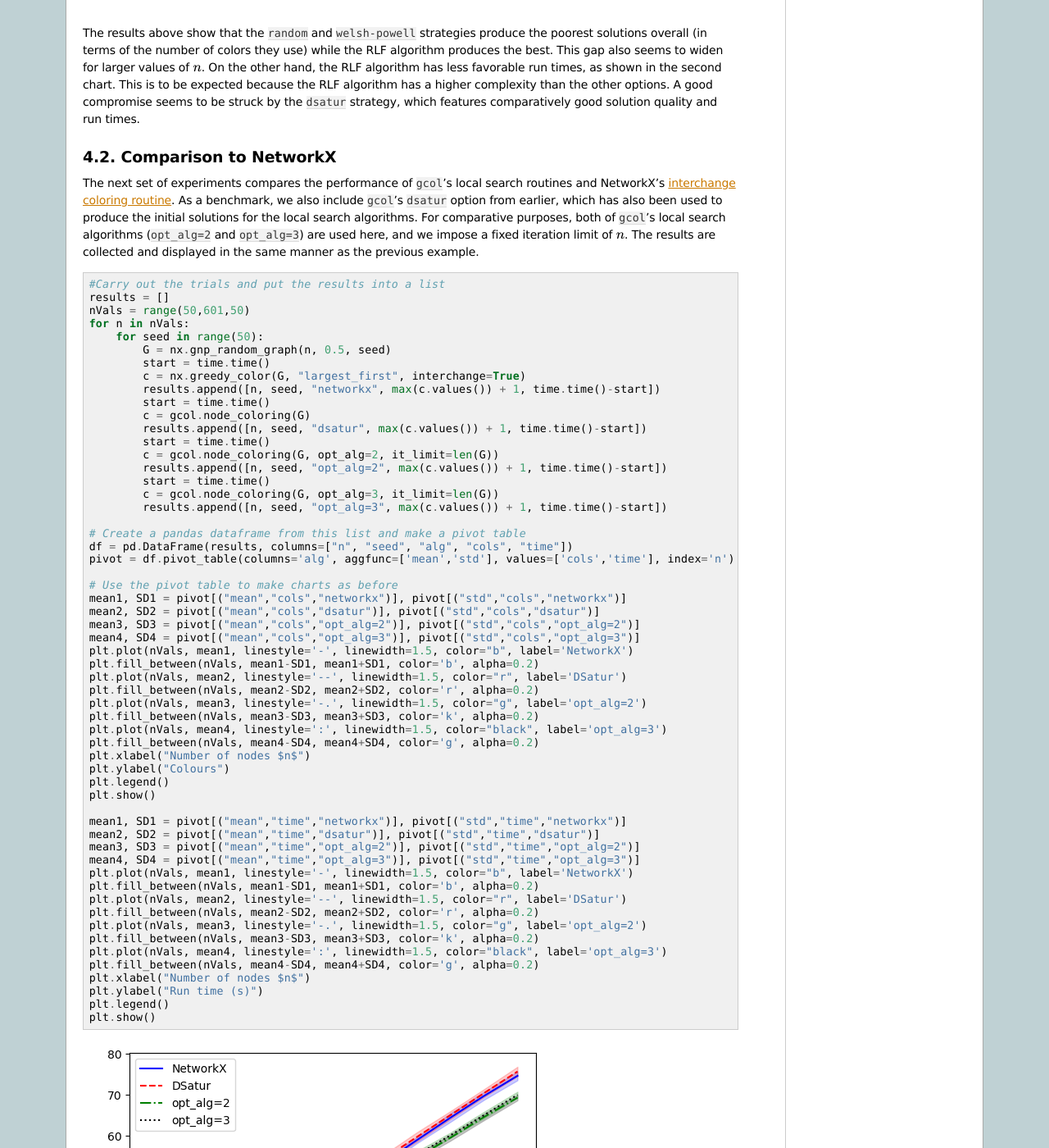
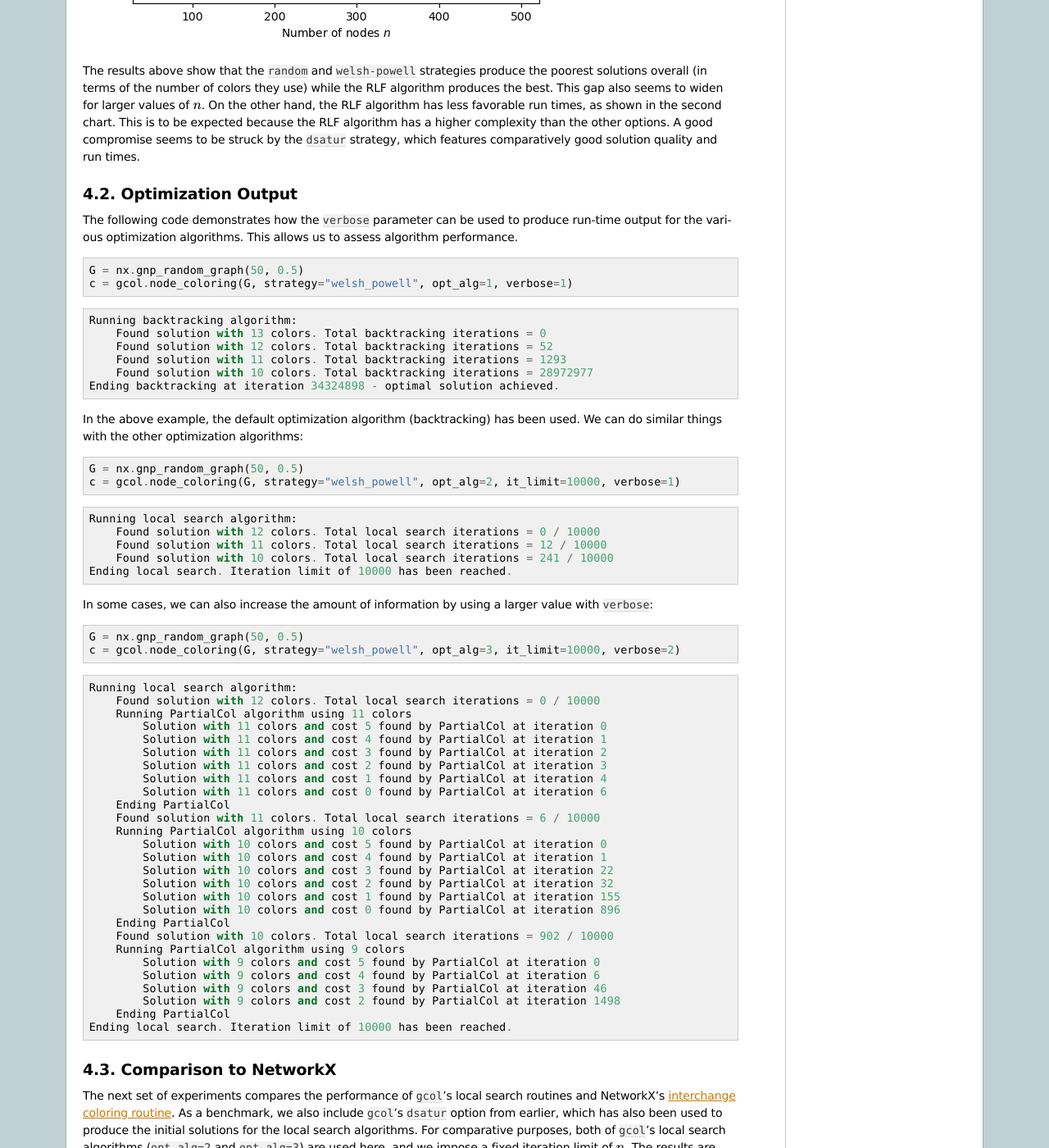
Before and after one commit to Rhyd-Lewis/GCol, a Sphinx documentation site: the page built from docs/performance/Performance.rst, in a window 1280 px wide and 1400 px high, scrolled down 2444 px. Shown: the whole window at 82% size. Built offline with Sphinx 7.4.7, drawn with Linux system fonts in a browser that asks for light colours; some of the changed text lies outside the part shown.

Commit message:
added info on verbose functionality

```diff
--- a/docs/performance/Performance.rst
+++ b/docs/performance/Performance.rst
@@ -1,7 +1,7 @@
 Performance Analysis
 ====================
 
-In this Chapter we analyze the behavior of the various node coloring
+In this chapter we analyze the behavior of the various node coloring
 algorithms in the ``gcol`` library. Where appropriate, we also make
 comparisons to similar algorithms from the ``networkx`` library.
 
@@ -41,6 +41,16 @@ charts give mean values, while the shaded areas indicate one standard
 deviation on either side of these means. All results below were found by
 executing the code on a 3.0 GHtz Windows 11 PC with 16 GB of RAM.
 
+We start by importing the libraries we need.
+
+.. code:: ipython3
+
+    import pandas as pd
+    import networkx as nx
+    import gcol
+    import matplotlib.pyplot as plt
+    import time
+
 Differing Node Coloring Strategies
 ----------------------------------
 
@@ -112,11 +116,11 @@ on these algorithms can be found in ``gcol``\ ’s documentation.
 
 
 
-.. image:: output_1_0.png
+.. image:: output_3_0.png
 
 
 
-.. image:: output_1_1.png
+.. image:: output_3_1.png
 
 
 The results above show that the ``random`` and ``welsh-powell``
@@ -128,6 +132,88 @@ chart. This is to be expected because the RLF algorithm has a higher
 complexity than the other options. A good compromise seems to be struck
 by the ``dsatur`` strategy, which features comparatively good solution
 quality and run times.
+
+Optimization Output
+-------------------
+
+The following code demonstrates how the ``verbose`` parameter can be
+used to produce run-time output for the various optimization algorithms.
+This allows us to assess algorithm performance.
+
+.. code:: ipython3
+
+    G = nx.gnp_random_graph(50, 0.5)
+    c = gcol.node_coloring(G, strategy="welsh_powell", opt_alg=1, verbose=1)
+
+
+.. parsed-literal::
+
+    Running backtracking algorithm:
+        Found solution with 13 colors. Total backtracking iterations = 0
+        Found solution with 12 colors. Total backtracking iterations = 52
+        Found solution with 11 colors. Total backtracking iterations = 1293
+        Found solution with 10 colors. Total backtracking iterations = 28972977
+    Ending backtracking at iteration 34324898 - optimal solution achieved.
+
+
+In the above example, the default optimization algorithm (backtracking)
+has been used. We can do similar things with the other optimization
+algorithms:
+
+.. code:: ipython3
+
+    G = nx.gnp_random_graph(50, 0.5)
+    c = gcol.node_coloring(G, strategy="welsh_powell", opt_alg=2, it_limit=10000, verbose=1)
+
+
+.. parsed-literal::
+
+    Running local search algorithm:
+        Found solution with 12 colors. Total local search iterations = 0 / 10000
+        Found solution with 11 colors. Total local search iterations = 12 / 10000
+        Found solution with 10 colors. Total local search iterations = 241 / 10000
+    Ending local search. Iteration limit of 10000 has been reached.
+
+
+In some cases, we can also increase the amount of information by using a
+larger value with ``verbose``:
+
+.. code:: ipython3
+
+    G = nx.gnp_random_graph(50, 0.5)
+    c = gcol.node_coloring(G, strategy="welsh_powell", opt_alg=3, it_limit=10000, verbose=2)
+
+
+.. parsed-literal::
+
+    Running local search algorithm:
+        Found solution with 12 colors. Total local search iterations = 0 / 10000
+        Running PartialCol algorithm using 11 colors
+            Solution with 11 colors and cost 5 found by PartialCol at iteration 0
+            Solution with 11 colors and cost 4 found by PartialCol at iteration 1
+            Solution with 11 colors and cost 3 found by PartialCol at iteration 2
+            Solution with 11 colors and cost 2 found by PartialCol at iteration 3
+            Solution with 11 colors and cost 1 found by PartialCol at iteration 4
+            Solution with 11 colors and cost 0 found by PartialCol at iteration 6
+        Ending PartialCol
+        Found solution with 11 colors. Total local search iterations = 6 / 10000
+        Running PartialCol algorithm using 10 colors
+            Solution with 10 colors and cost 5 found by PartialCol at iteration 0
+            Solution with 10 colors and cost 4 found by PartialCol at iteration 1
+            Solution with 10 colors and cost 3 found by PartialCol at iteration 22
+            Solution with 10 colors and cost 2 found by PartialCol at iteration 32
+            Solution with 10 colors and cost 1 found by PartialCol at iteration 155
+            Solution with 10 colors and cost 0 found by PartialCol at iteration 896
+        Ending PartialCol
+        Found solution with 10 colors. Total local search iterations = 902 / 10000
+        Running PartialCol algorithm using 9 colors
+            Solution with 9 colors and cost 5 found by PartialCol at iteration 0
+            Solution with 9 colors and cost 4 found by PartialCol at iteration 6
+            Solution with 9 colors and cost 3 found by PartialCol at iteration 46
+            Solution with 9 colors and cost 2 found by PartialCol at iteration 1498
+        Ending PartialCol
+    Ending local search. Iteration limit of 10000 has been reached.
+
 
 Comparison to NetworkX
 ----------------------
@@ -205,11 +291,11 @@ example.
 
 
 
-.. image:: output_3_0.png
+.. image:: output_11_0.png
 
 
 
-.. image:: output_3_1.png
+.. image:: output_11_1.png
 
 
 It is clear from the above results that the local search algorithms make
@@ -273,11 +359,11 @@ The following code evaluates the performance of this algorithm on
 
 
 
-.. image:: output_5_0.png
+.. image:: output_13_0.png
 
 
 
-.. image:: output_5_1.png
+.. image:: output_13_1.png
 
 
 The first chart above shows the chromatic numbers from a sample of
@@ -373,7 +459,7 @@ this algorithm can be found in ``gcol``\ ’s documentation.
 Finally, note that NetworkX
 `features <https://networkx.org/documentation/stable/reference/algorithms/generated/networkx.algorithms.coloring.equitable_color.html>`__
 an exact equitable node :math:`k`-coloring routine, but this can only be
-used for values of :math:`k\geq \Delta(G)`, where :math:`\Delta(G)` is
+used for values of :math:`k\geq \Delta(G)+1`, where :math:`\Delta(G)` is
 the highest node degree in the graph. In the :math:`G(500,0.5)` graphs
 considered here, the minimum valid value for :math:`k` is approximately
 280.
```
Also changed, not shown: other parts of docs/performance/Performance.rst (+4 -10 lines), docs/performance/Performance.ipynb, docs/performance/output_11_0.png (added), docs/performance/output_11_1.png (added), docs/performance/output_13_0.png (added), docs/performance/output_13_1.png (added), docs/performance/output_15_0.png (added), docs/performance/output_15_1.png (added), docs/performance/output_17_0.png (added), docs/performance/output_17_1.png (added), docs/performance/output_3_0.png, docs/performance/output_3_1.png.
